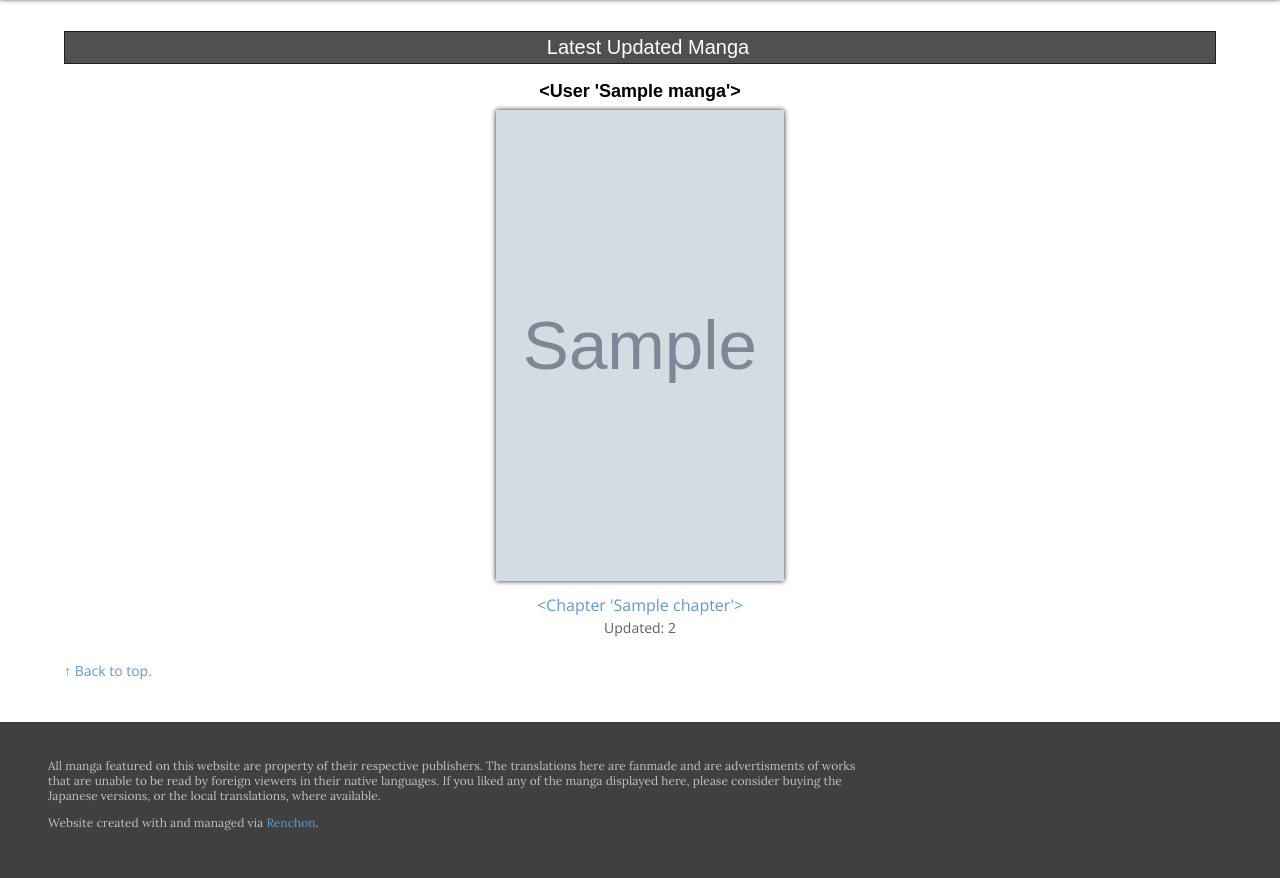
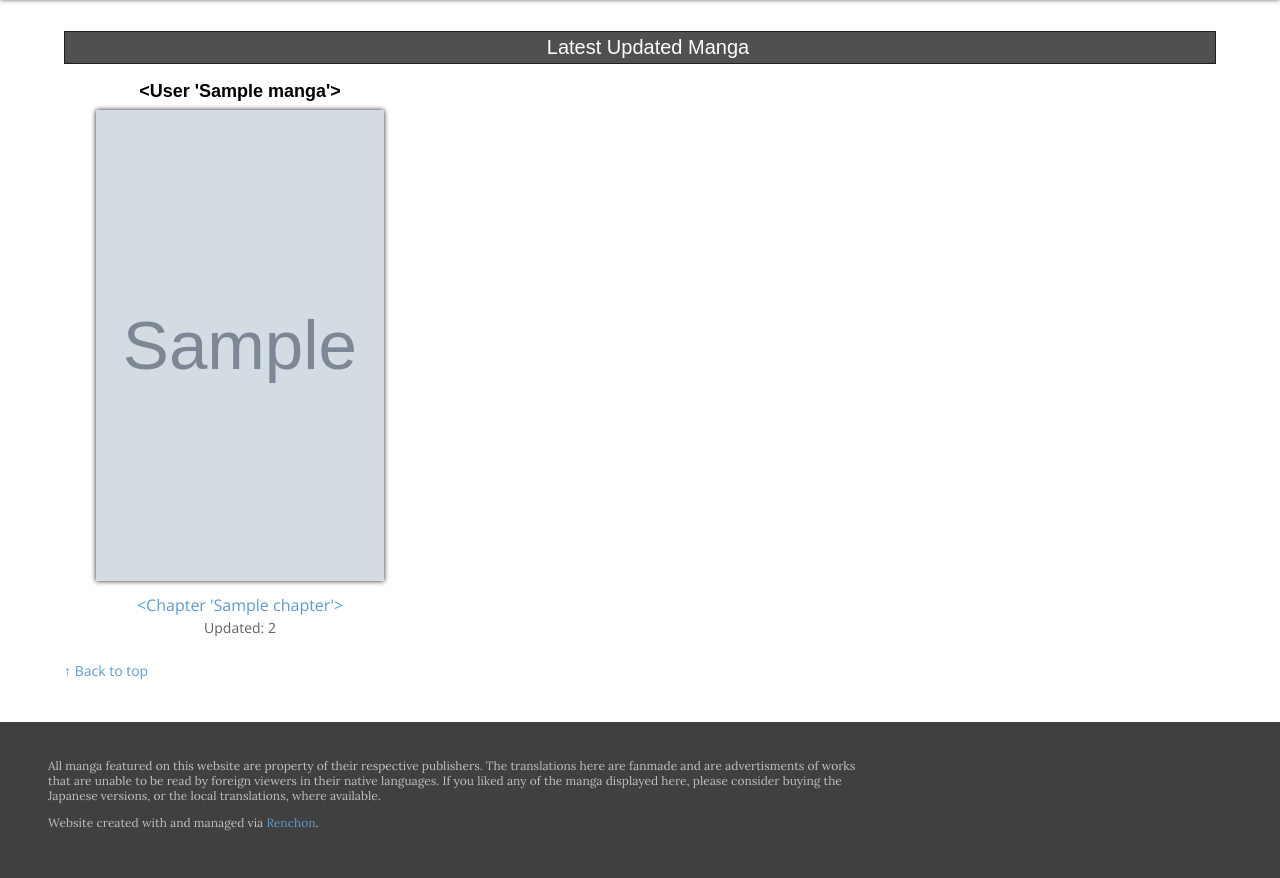
Before and after one commit to cozziekuns/Renchon, a Flask app: template templates/index.html in a window 1280 px wide. Shown: the part 1015-1893 px from the top of the page. Run offline with Flask 2, Linux system fonts and the light colour scheme; tables that the repository leaves empty hold one stand-in row (values such as "Sample post"); the template is opened without the code that fills it: values that come from a table or form of the project are taken from there, most other values are stand-ins (such as "Sample title", 1, 10 or a date in 2020); grey boxes marked "Sample" are stand-in pictures; some libraries are stand-ins or nearby versions; some web fonts are replaced.

Commit message:
fixed cross-browser compatabiilty things

```diff
--- a/static/style.css
+++ b/static/style.css
@@ -126,6 +126,7 @@ div#navbar {
 ul#navbar_left {
 	display: inline-block;
 	-webkit-padding-start: 0px;
+	-moz-padding-start: 0px;
 }
 
 ul#navbar_right {
@@ -137,6 +138,7 @@ ul#navbar_right {
 .navbar_list {
 	text-align: center;
 	-webkit-padding-start: 0px;
+	-moz-padding-start: 0px;
 }
 
 .navbar_list li {
@@ -200,8 +202,7 @@ ul#navbar_right {
 }
 
 .subnav_ul {
-	-webkit-margin-before: 0;
-  -webkit-margin-after: 0;
+	margin: 0;
 }
 
 li#subnav_divider {
@@ -270,13 +271,11 @@ img#banner {
 /* Manga Tiles */
 
 .container {
-	display: box;
-	display: -webkit-box;
-	box-pack:center;
-	-webkit-box-pack: center;
+	overflow: auto;
 }
 
 .manga_tile {
+	float: left;
 	width: 25%;
 	margin: 1em 2em;
 	text-align: center;
--- a/templates/index.html
+++ b/templates/index.html
@@ -58,7 +58,7 @@
     {% endif %}
 
     <div id="back_to_top">
-      <a href="#">↑ Back to top.</a>
+      <a href="#">↑ Back to top</a>
     </div>
 
   </div>
--- a/templates/list.html
+++ b/templates/list.html
@@ -32,7 +32,7 @@
       {% endfor %}
     </table>
     <div id="back_to_top">
-      <a href="#">↑ Back to top.</a>
+      <a href="#">↑ Back to top</a>
     </div>
   </div>
 
--- a/templates/manga.html
+++ b/templates/manga.html
@@ -46,7 +46,7 @@
       {% endfor %}
     </table>
     <div id="back_to_top">
-      <a href="#">↑ Back to top.</a>
+      <a href="#">↑ Back to top</a>
     </div>
   </div>
 
```
